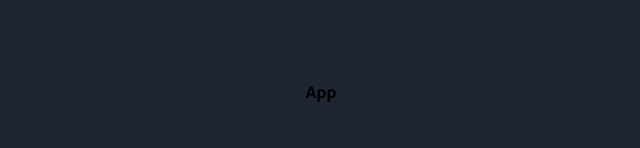
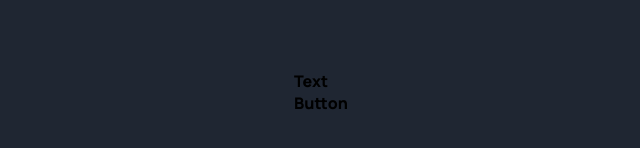
Before and after one commit to pronoia9/fem-advice_generator, a React (Vite) app: page / in a window 1280 px wide. Shown: the part 308-456 px from the top of the page, without its empty margins (319-959 px from the left). Built offline with nearby package versions, Linux system fonts and the light colour scheme.

Commit message:
add initial empty components + index

```diff
--- a/src/App.jsx
+++ b/src/App.jsx
@@ -1,4 +1,7 @@
+import { Card } from './components';
+
 const App = () => {
-  return <div>App</div>;
+  return <Card />;
 };
+
 export default App;
--- /dev/null
+++ b/src/components/Button.jsx
@@ -0,0 +1,7 @@
+import styled from 'styled-components';
+
+const Button = () => {
+  return <div>Button</div>;
+};
+
+export default Button;
--- /dev/null
+++ b/src/components/Card.jsx
@@ -0,0 +1,13 @@
+import styled from 'styled-components';
+import { Text, Button } from '.';
+
+const Card = () => {
+  return (
+    <div>
+      <Text />
+      <Button />
+    </div>
+  );
+};
+
+export default Card;
--- /dev/null
+++ b/src/components/Text.jsx
@@ -0,0 +1,7 @@
+import styled from 'styled-components';
+
+const Text = () => {
+  return <div>Text</div>;
+};
+
+export default Text;
--- /dev/null
+++ b/src/components/index.js
@@ -0,0 +1,5 @@
+import Button from './Button';
+import Card from './Card';
+import Text from './Text';
+
+export { Button, Card, Text };
```
